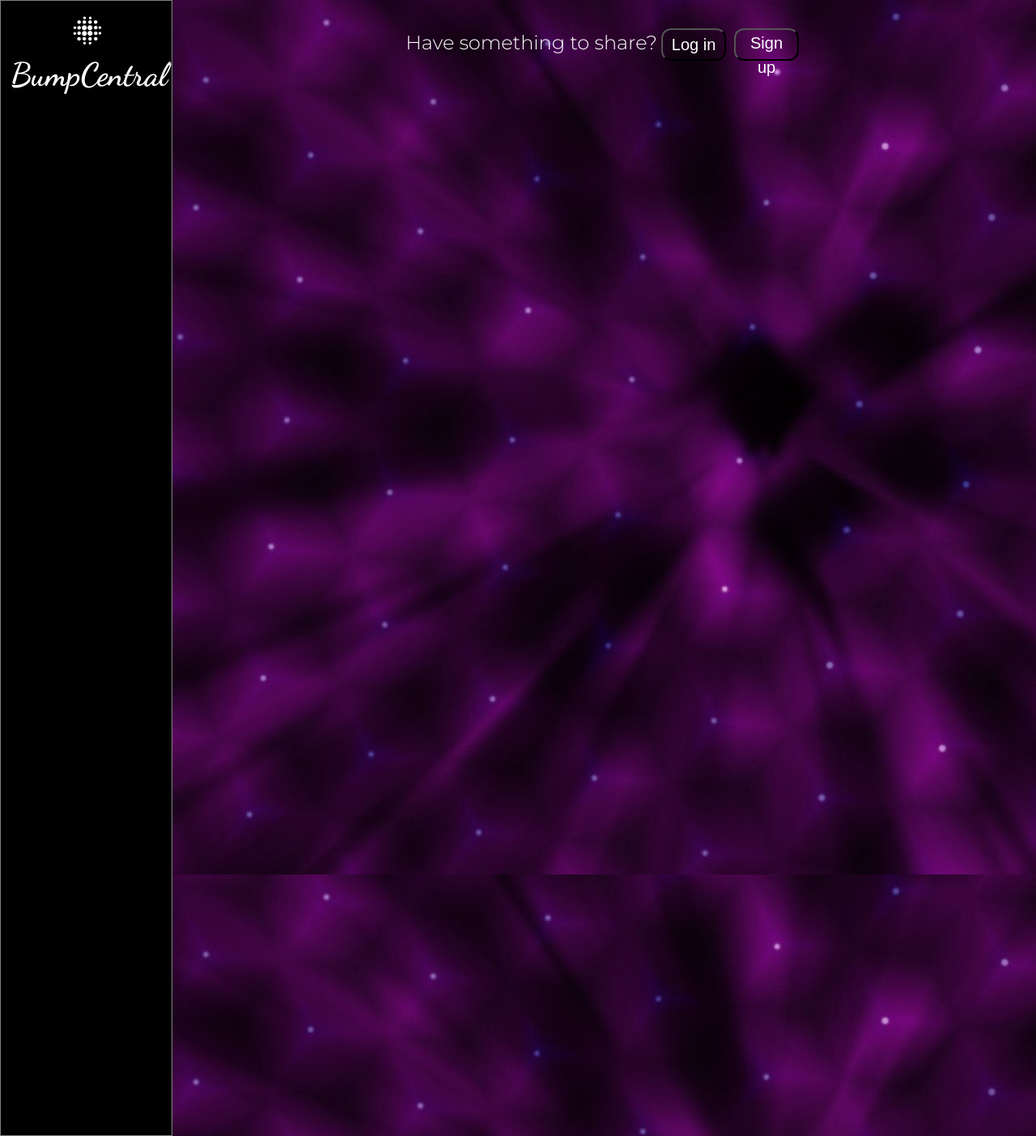
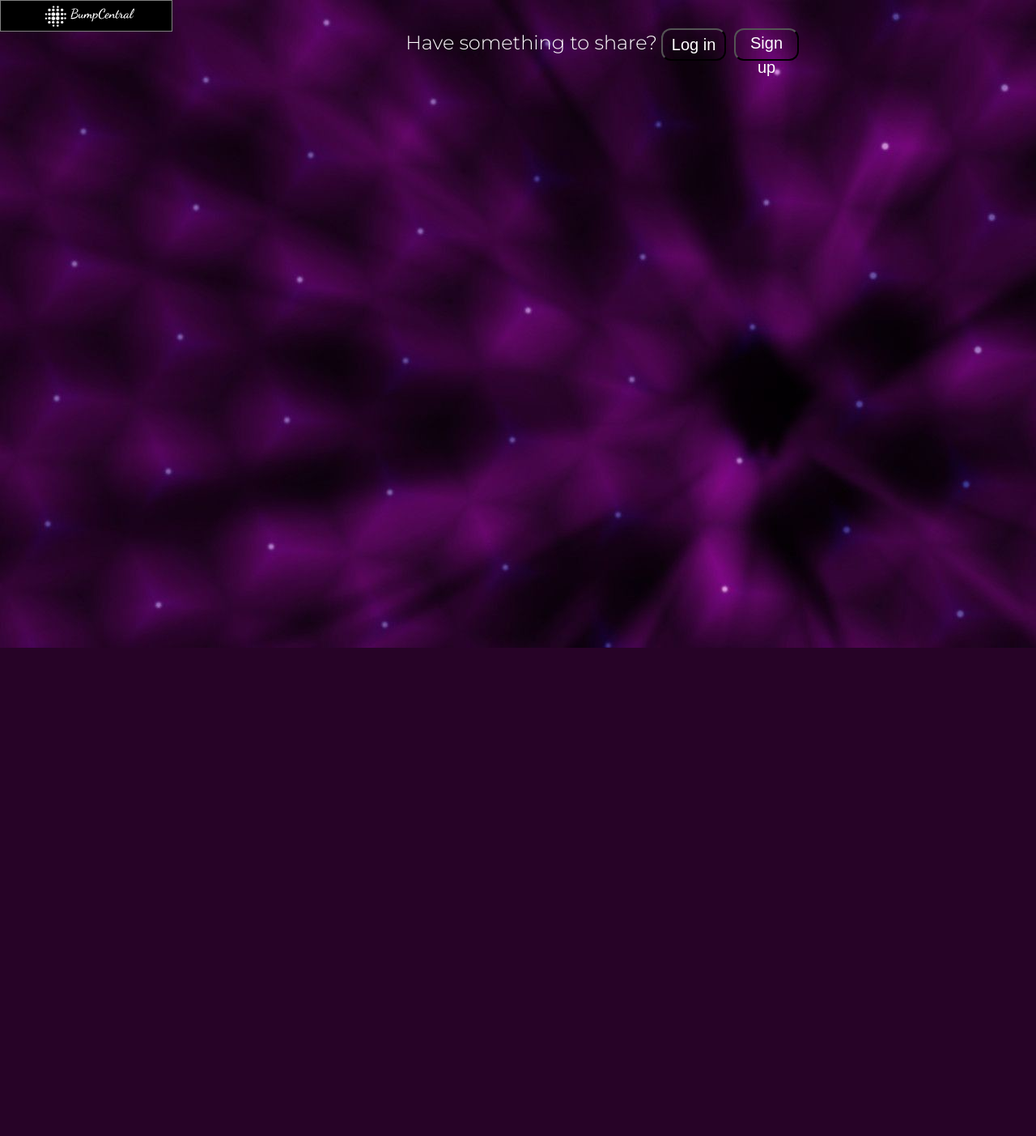
Before and after one commit to BKSaint/BumpCentral, a Flask app: page /feed in a window 1280 px wide. Shown: the whole page at 81% size. After the commit the page ends 800 px from the top, so only its background shows below. Run offline with Flask 3, Linux system fonts and the light colour scheme; data that the repository does not hold is empty; some web fonts are replaced.

Commit message:
top navbar (incomplete)

```diff
--- a/static/styles.css
+++ b/static/styles.css
@@ -1,9 +1,38 @@
 @import url('https://fonts.googleapis.com/css2?family=Dancing+Script:wght@700&family=Montserrat:wght@300&family=Sofia+Sans+Condensed&display=swap');
 
 
+#navbar {
+  text-decoration: none;
+}
+
+#navbartext {
+  padding-bottom: 100%;
+}
+
+@media all and (min-width: 25px)   {  #navbartext  { font-size:0.4em; } }
+@media all and (min-width: 50px)  {  #navbartext  { font-size:0.4em;  } }
+@media all and (min-width: 100px)  {  #navbartext  { font-size:0.6em;  } }
+@media all and (min-width: 200px)  {  #navbartext  { font-size:0.6em;  } }
+@media all and (min-width: 300px)  {  #navbartext  { font-size:0.6em;  } }
+@media all and (min-width: 400px)  {  #navbartext  { font-size:1.6em;  } }
+@media all and (min-width: 500px)  {  #navbartext  { font-size:0.8em;  } }
+@media all and (min-width: 600px)  {  #navbartext  { font-size:0.8em;  } }
+@media all and (min-width: 700px)  {  #navbartext  { font-size:0.8em;  } }
+@media all and (min-width: 800px)  {  #navbartext  { font-size:1.0em;  } }
+@media all and (min-width: 900px) {  #navbartext  { font-size:1.2em;  } }
+@media all and (min-width: 1000px) {  #navbartext  { font-size:1.2em;  } }
+@media all and (min-width: 1100px) {  #navbartext  { font-size:1.4em;  } }
+@media all and (min-width: 1200px) {  #navbartext  { font-size:1.4em;  } }
+@media all and (min-width: 1300px) {  #navbartext  { font-size:1.6em;  } }
+@media all and (min-width: 1400px) {  #navbartext  { font-size:1.8em;  } }
+@media all and (min-width: 1500px) {  #navbartext  { font-size:2.0em;  } }
+@media all and (min-width: 1600px) {  #navbartext  { font-size:2.2em;  } }
+@media all and (min-width: 1700px) {  #navbartext  { font-size:2.4em;  } }
+@media all and (max-width: 900px) {  #navbar { padding-bottom: 100; padding-right: 100%; padding-left: 50px } }
+
 .navitems {
-    height: 50px;
-    width: 50px;
+    height: 20%;
+    width: 20%;
 }
 
 #logo {
@@ -17,7 +46,6 @@
 #homelogo {
     font-family: 'Dancing Script', cursive;
     text-decoration: none;
-    font-size: 40px;
     color:#ffffff;
     border-left: 10px;
 }
--- a/templates/feed.html.jinja
+++ b/templates/feed.html.jinja
@@ -24,7 +24,8 @@
 
        <div class="container text-center" style="max-width:100%; margin:0%">
             <div class="row align-items-start">
-                <div class="col col-sm-2 bord black" style="padding-bottom: 100%;">
+
+                <div class="col col-sm-2 bord black" id="navbar">
                     <a href="/feed" id="homelogo"><img alt="" class="navitems" src="/static/logomain.png">BumpCentral</a>
                 </div>
 
```
